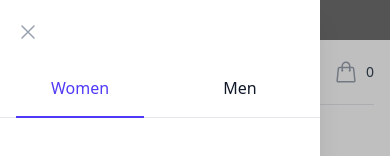
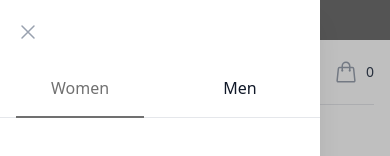
Before and after one commit to ak18dec/shoppit, a React (Vite) app: page / in a window 390 px wide. Both pictures are taken after a click on the button "Open menu". Shown: the top 156 px of the page. Built offline with nearby package versions, Linux system fonts and the light colour scheme; grey boxes are pictures that could not be loaded.

Commit message:
Primary Color Updated on Navigation Menu

```diff
--- a/src/customer/components/navigation/Navigation.jsx
+++ b/src/customer/components/navigation/Navigation.jsx
@@ -175,7 +175,7 @@
                   {navigation.categories.map((category) => (
                     <Tab
                       key={category.name}
-                      className="flex-1 border-b-2 border-transparent px-1 py-4 text-base font-medium whitespace-nowrap text-gray-900 data-selected:border-indigo-600 data-selected:text-indigo-600"
+                      className="flex-1 border-b-2 border-transparent px-1 py-4 text-base font-medium whitespace-nowrap text-gray-900 data-selected:border-gray-500 data-selected:text-gray-500"
                     >
                       {category.name}
                     </Tab>
@@ -302,7 +302,7 @@
                   {navigation.categories.map((category) => (
                     <Popover key={category.name} className="flex">
                       <div className="relative flex">
-                        <PopoverButton className="relative z-10 -mb-px flex items-center border-b-2 border-transparent pt-px text-sm font-medium text-gray-700 transition-colors duration-200 ease-out hover:text-gray-800 data-open:border-indigo-600 data-open:text-indigo-600">
+                        <PopoverButton className="relative z-10 -mb-px flex items-center border-b-2 border-transparent pt-px text-sm font-medium text-gray-700 transition-colors duration-200 ease-out hover:text-gray-800 data-open:border-gray-500 data-open:text-gray-500">
                           {category.name}
                         </PopoverButton>
                       </div>
```
